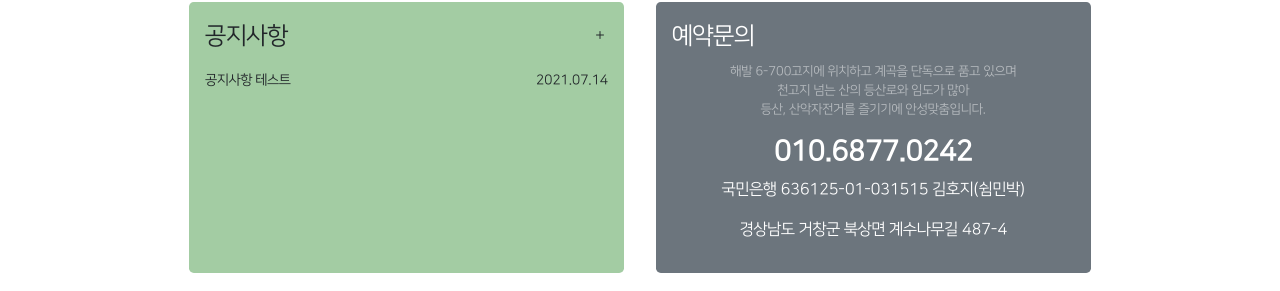
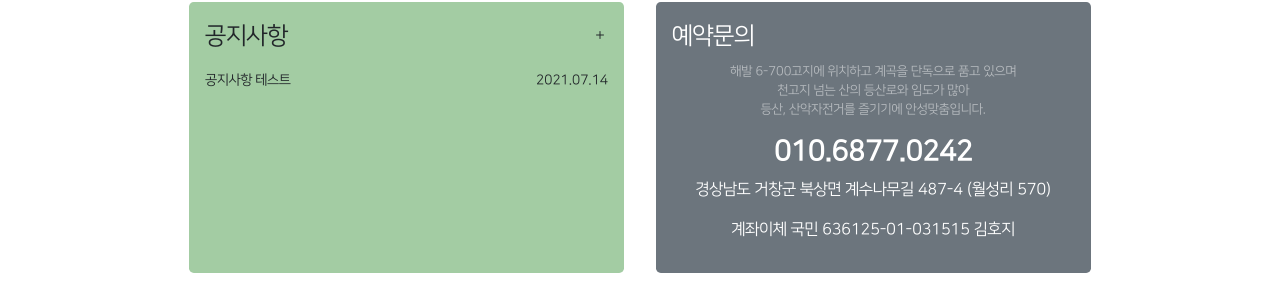
Before and after one commit to seommin/nextjs-shym, a Next.js app: page / in a window 1280 px wide. Shown: the part 1423-1714 px from the top of the page. Built offline with nearby package versions, Linux system fonts and the light colour scheme; a web font is replaced by a local one.

Commit message:
Modify css

```diff
--- a/src/pages/index.js
+++ b/src/pages/index.js
@@ -183,8 +183,8 @@ const Home = () => {
                 <br /> 등산, 산악자전거를 즐기기에 안성맞춤입니다.
               </p>
               <h3 className="fw-bold">010.6877.0242</h3>
-              <p>국민은행 636125-01-031515 김호지(쉼민박)</p>
-              <p>경상남도 거창군 북상면 계수나무길 487-4</p>
+              <p>경상남도 거창군 북상면 계수나무길 487-4 (월성리 570)</p>
+              <p>계좌이체 국민 636125-01-031515 김호지</p>
             </div>
           </div>
         </div>
```
